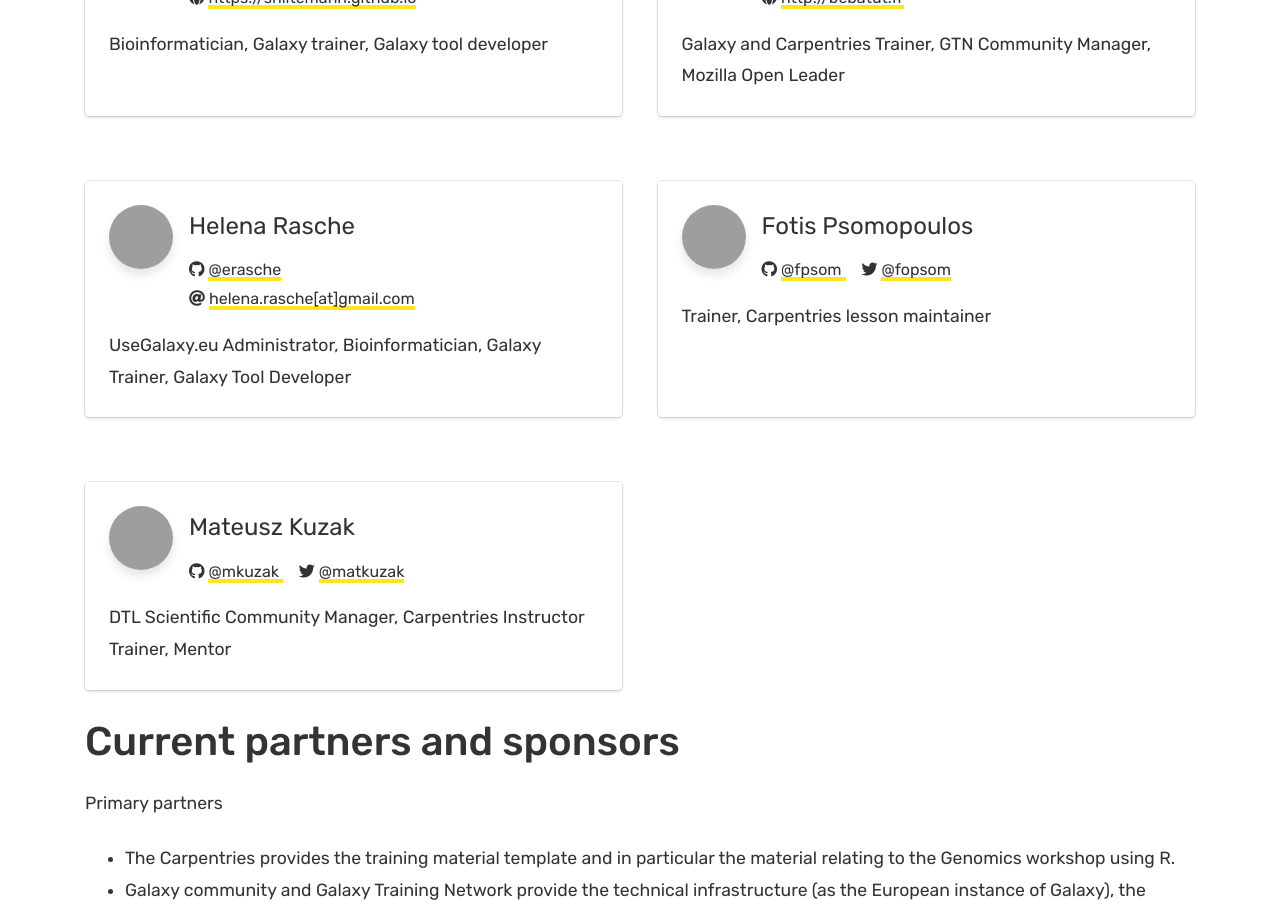
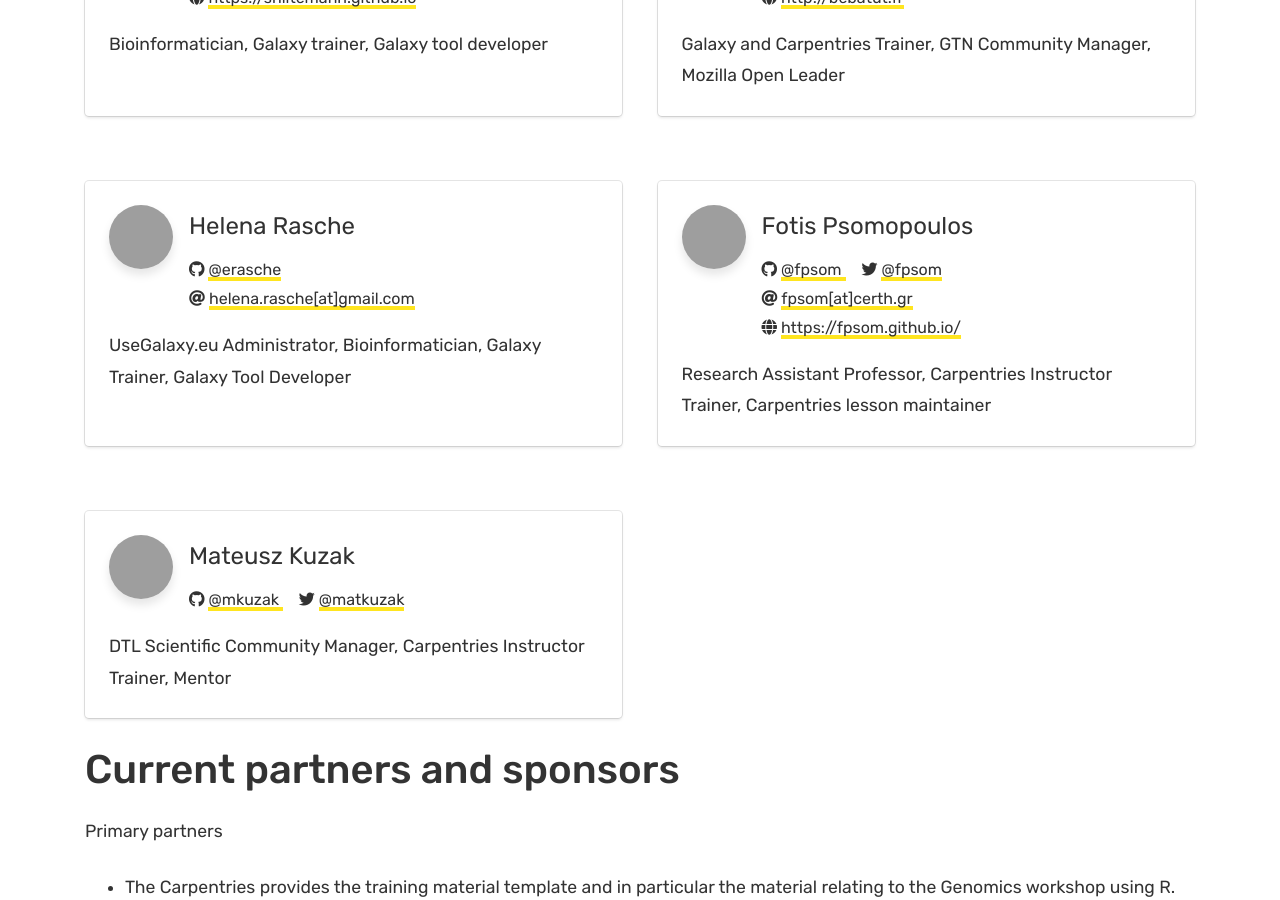
Before and after one commit to gallantries/gallantries.github.io, a Jekyll site: the page built from team.md, in a window 1280 px wide and 900 px high, scrolled down 378 px, cut to the strip 0-900 px from the top of the window. Built offline with Jekyll 4.4.1, drawn with Linux system fonts in a browser that asks for light colours; grey boxes are pictures that could not be loaded.

Commit message:
updated Fotis contact details
Added correct email, web address and updated the description.

```diff
--- a/_data/people.yaml
+++ b/_data/people.yaml
@@ -30,9 +30,11 @@ erasche:
 
 fpsom:
     name: Fotis Psomopoulos
-    twitter: fopsom
+    email: fpsom@certh.gr
+    web: https://fpsom.github.io/
+    twitter: fpsom
     description: >
-      Trainer, Carpentries lesson maintainer
+        Research Assistant Professor, Carpentries Instructor Trainer, Carpentries lesson maintainer
 
 mkuzak:
     name: Mateusz Kuzak
```
